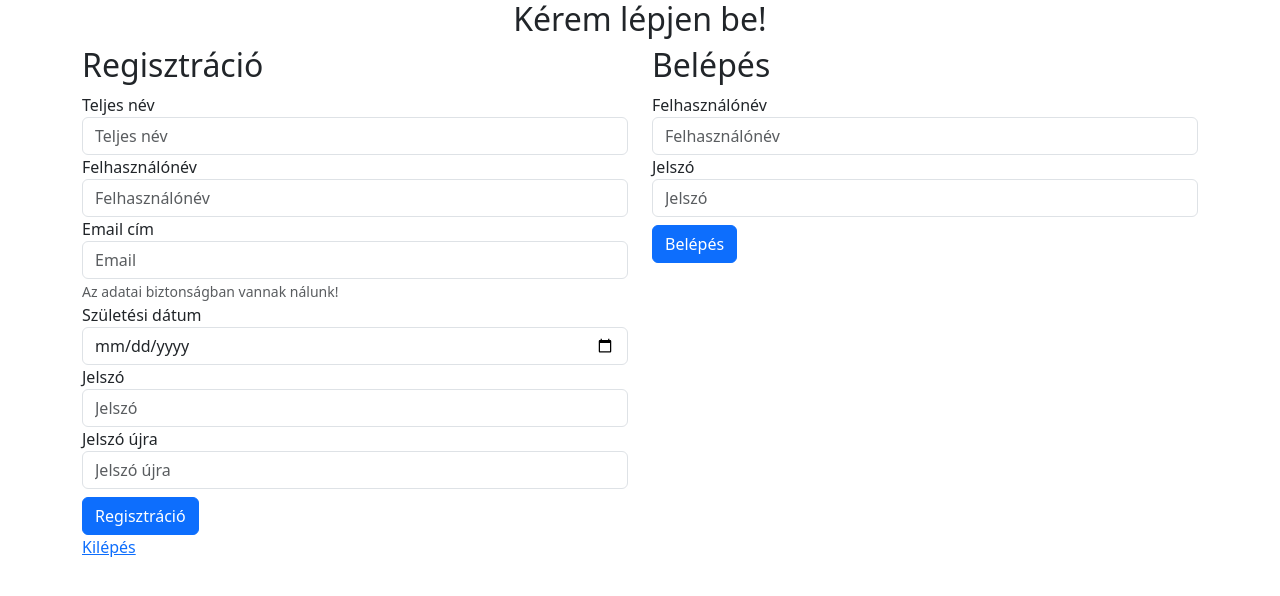
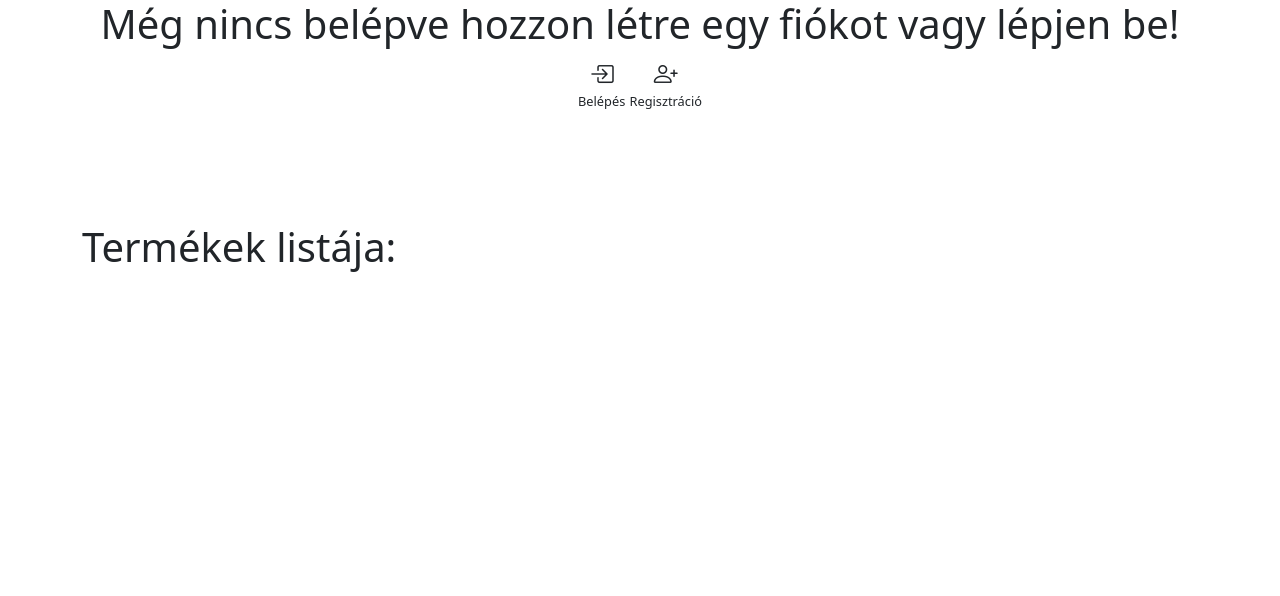
Before and after one commit to badzso-boop/licit, a PHP site: page / in a window 1280 px wide. Shown: the top 596 px of the page. Run offline with PHP 8.4, Linux system fonts and the light colour scheme; data that the repository does not hold is empty.

Commit message:
admin oldal, navbar, login signup kezeles

```diff
--- /dev/null
+++ b/components/footer.php
@@ -0,0 +1 @@
+<h1>Készítette: Ujj Norbert</h1>
--- /dev/null
+++ b/components/footerNav.php
@@ -0,0 +1,65 @@
+<link rel="stylesheet" href="../css/style.css">
+<link rel="stylesheet" href="https://cdn.jsdelivr.net/npm/bootstrap-icons@1.10.3/font/bootstrap-icons.css">
+
+<nav class="navbar navbar-expand nav-footer bg-dark footer" data-bs-theme="dark">
+    <div class="container-fluid">
+      <ul class="navbar-nav m-auto">
+        <li class="nav-item">
+            <a class="nav-link text-center" aria-current="page" href="index.php">
+                <i class="bi bi-house icon"></i>
+                <p class="icon-text">Adnijo.hu</p>
+            </a>
+        </li>
+        <?php
+            if (!isset($_SESSION["uname"])) {
+                echo '  <li class="nav-item">
+                            <a class="nav-link text-center" href="login.php">
+                                <i class="bi bi-box-arrow-in-right icon"></i>
+                                <p class="icon-text">Belépés</p>
+                            </a>
+                        </li>';
+                echo '  <li class="nav-item">
+                            <a class="nav-link text-center" href="signup.php">
+                                <i class="bi bi-person-plus icon"></i>
+                                <p class="icon-text">Regisztráció</p>
+                            </a>
+                        </li>';
+            }
+            else {
+                echo '  <li class="nav-item">
+                            <a class="nav-link text-center" href="#">
+                                <i class="bi bi-box2 icon"></i>
+                                <p class="icon-text">Termékek</p>
+                            </a>
+                        </li>
+                        <li class="nav-item">
+                            <a class="nav-link text-center" href="#">
+                                <i class="bi bi-person icon"></i>
+                                <p class="icon-text">Fiókom</p>
+                            </a>
+                        </li>
+                        <li class="nav-item">
+                            <a class="nav-link text-center" href="logout.php">
+                                <i class="bi bi-box-arrow-right icon"></i>
+                                <p class="icon-text">Kilépés</p>
+                            </a>
+                        </li>';
+            }
+        ?>
+
+
+        <?php
+            if (isset($_SESSION["type"])) {
+                if ($_SESSION["type"] == "admin") {
+                    echo '  <li class="nav-item">
+                                <a class="nav-link text-center" href="admin.php">
+                                    <i class="bi bi-cpu icon"></i>
+                                    <p class="icon-text">Admin</p>
+                                </a>
+                            </li>';
+                }
+            }
+        ?>
+      </ul>
+  </div>
+</nav>
--- a/components/login.php
+++ b/components/login.comp.php
@@ -1,4 +1,6 @@
-<section>
+<?php include_once 'header.php' ?>
+
+<section clasS="m-3">
     <h2>Belépés</h2>
     <div class="signup-form-form">
         <form action="includes/login.inc.php" method="post">
--- a/components/signup.php
+++ b/components/signup.comp.php
@@ -1,4 +1,6 @@
-<section>
+<?php include_once 'header.php' ?>
+
+<section class="m-3">
     <h2>Regisztráció</h2>
     <div>
         <form action="includes/signup.inc.php" method="post">
@@ -16,7 +18,7 @@
                 <!--E-MAIL CÍM-->
                 <label for="exampleInputEmail1">Email cím</label>
                 <input type="email" name="email" class="form-control" placeholder="Email">
-                <small id="emailHelp" class="form-text text-muted">Az adatai biztonságban vannak nálunk!</small>
+                <!-- <small id="emailHelp" class="form-text text-muted">Az adatai biztonságban vannak nálunk!</small> -->
             </div>
             <div class="form-group">
                 <!--DÁTUM-->
--- a/css/style.css
+++ b/css/style.css
@@ -11,3 +11,38 @@
  	opacity: 0;
   }
 }
+
+@media screen and (min-width: 600px) {
+  .nav-footer {
+    display: none!important;
+  }
+}
+
+.icon {
+  font-size: 1.5rem!important;
+}
+
+.icon-text {
+  font-size: 0.8rem!important;
+}
+
+.feher {
+  color: white!important;
+  background-color: white !important;
+}
+
+@media screen and (max-width: 600px) {
+  .card {
+    width: 97%!important;
+  }
+}
+
+.footer {
+  position: fixed !important;
+  bottom: 0 !important;
+  width: 100% !important;
+}
+
+.spacer {
+  height: 8rem;
+}
--- a/includes/functions.inc.php
+++ b/includes/functions.inc.php
@@ -49,7 +49,7 @@ function uidExists($conn, $username) {
   $sql = "SELECT * FROM users WHERE uname = ?;";
 	$stmt = mysqli_stmt_init($conn);
 	if (!mysqli_stmt_prepare($stmt, $sql)) {
-	 	header("location: ../index.php?error=stmtfailed");
+	 	header("location: ../signup.php?error=stmtfailed");
 		exit();
 	}
 
@@ -74,7 +74,7 @@ function createUser($conn, $name, $email, $username, $bornDate, $pwd) {
 
 	$stmt = mysqli_stmt_init($conn);
 	if (!mysqli_stmt_prepare($stmt, $sql)) {
-	 	header("location: ../index.php?error=stmtfailed");
+	 	header("location: ../signup.php?error=stmtfailed");
 		exit();
 	}
 
@@ -108,7 +108,7 @@ function loginUser($conn, $username, $pwd) {
 	$uidExists = uidExists($conn, $username);
 
 	if ($uidExists === false) {
-		header("location: ../index.php?error=rosszBelepesBelep");
+		header("location: ../login.php?error=rosszBelepesBelep");
 		exit();
 	}
 
@@ -116,13 +116,14 @@ function loginUser($conn, $username, $pwd) {
 	$checkPwd = password_verify($pwd, $pwdHashed);
 
 	if ($checkPwd === false) {
-		header("location: ../index.php?error=rosszBelepesBelep");
+		header("location: ../login.php?error=rosszBelepesBelep");
 		exit();
 	}
 	elseif ($checkPwd === true) {
 		session_start();
 		$_SESSION["uname"] = $uidExists["uname"];
 		$_SESSION["type"] = $uidExists["type"];
+
 		header("location: ../index.php?error=noneBelepes");
 		exit();
 	}
--- a/includes/login.inc.php
+++ b/includes/login.inc.php
@@ -8,13 +8,13 @@ if (isset($_POST["belep"])) {
   require_once 'functions.inc.php';
 
   if (emptyInputLogin($username, $pwd) === true) {
-    header("location: ../index.php?error=uresBemenetBelep");
+    header("location: ../login.php?error=uresBemenetBelep");
 		exit();
   }
 
   loginUser($conn, $username, $pwd);
 
 } else {
-	header("location: ../index.php");
+	header("location: ../login.php");
     exit();
 }
--- a/index.php
+++ b/index.php
@@ -3,7 +3,7 @@
 ?>
 
 <!DOCTYPE html>
-<html lang="en">
+<html lang="hu">
     <?php include_once 'components/header.php' ?>
 <body>
 
@@ -13,31 +13,47 @@
                 echo '<h2 class="text-center">Üdvözlöm kedves '.$_SESSION['uname'].'! Rangod: '.$_SESSION['type'].'</h2>';
             }
             else {
-                echo '<h2 class="text-center">Kérem lépjen be!</h2>';
+                echo '<h1 class="text-center">Még nincs belépve hozzon létre egy fiókot vagy lépjen be!</h1>
+                        <div class="container text-center">
+                            <a class="d-inline-block nav-link text-center" href="login.php">
+                                <i class="bi bi-box-arrow-in-right icon"></i>
+                                <p class="icon-text">Belépés</p>
+                            </a>
+                            <a class="d-inline-block nav-link text-center" href="signup.php">
+                                <i class="bi bi-person-plus icon"></i>
+                                <p class="icon-text">Regisztráció</p>
+                            </a>
+                        </div>';
             }
         ?>
 
-        <div class="row">
-            <div class="col">
-                <!-- SIGNUP -->
-                <?php include_once 'components/signup.php'; ?>
-            </div>
-            <div class="col">
-                <!-- LOGIN -->
-                <?php include_once 'components/login.php'; ?>
-            </div>
+        <div id="uzenetek">
+            <div id="good" class="alert alert-success m-3 d-none" role="alert">Gratulálok! Sikeres regisztráció!</div>
+            <div id="goodLogin" class="alert alert-success m-3 d-none" role="alert">Gratulálok! Sikeres belépés!</div>
         </div>
-        <a href="logout.php">Kilépés</a>
-    </div>
+
+        <?php
+            // Error messages
+            if (isset($_GET["error"])) {
+                if ($_GET["error"] == "noneBelepes") {
+                    echo '<script type="text/javascript">removeHideClass("goodLogin");</script>';
+                }
+                else if ($_GET["error"] == "noneReg") {
+                    echo '<script type="text/javascript">removeHideClass("good");</script>';
+                }
+            }
+        ?>
 
 
-    <div class="container">
-        <div class="row">
-            <section>
-                <!-- LIST USERS -->
-                <?php include_once 'components/list-users.php'; ?>
-            </section>
-        </div>
+        <br>
+        <br>
+        <br>
+        <br>
+        <h1>Termékek listája:</h1>
+
     </div>
+    <div class="spacer"></div>
+
+    <?php include_once 'components/footerNav.php'; ?>
 </body>
 </html>
--- a/js/script.js
+++ b/js/script.js
@@ -20,3 +20,16 @@ function userEdit(id) {
     console.log(id)
     window.location.href = 'components/user-edit.php?id='+id;
 }
+
+function show(id) {
+    switch (id) {
+        case "users":
+            document.getElementById(id).classList.remove('d-none')
+            document.getElementById("products").classList.add('d-none')
+            break;
+        case "products":
+            document.getElementById(id).classList.remove('d-none')
+            document.getElementById("users").classList.add('d-none')
+            break;
+    }
+}
```
Also changed, not shown: admin.php (added, +45 -0 lines), components/adminHeader.php (added, +31 -0 lines), includes/signup.inc.php (+6 -6 lines), login.php (added, +7 -0 lines), signup.php (added, +7 -0 lines), README.md, img/terv.PNG (added).
